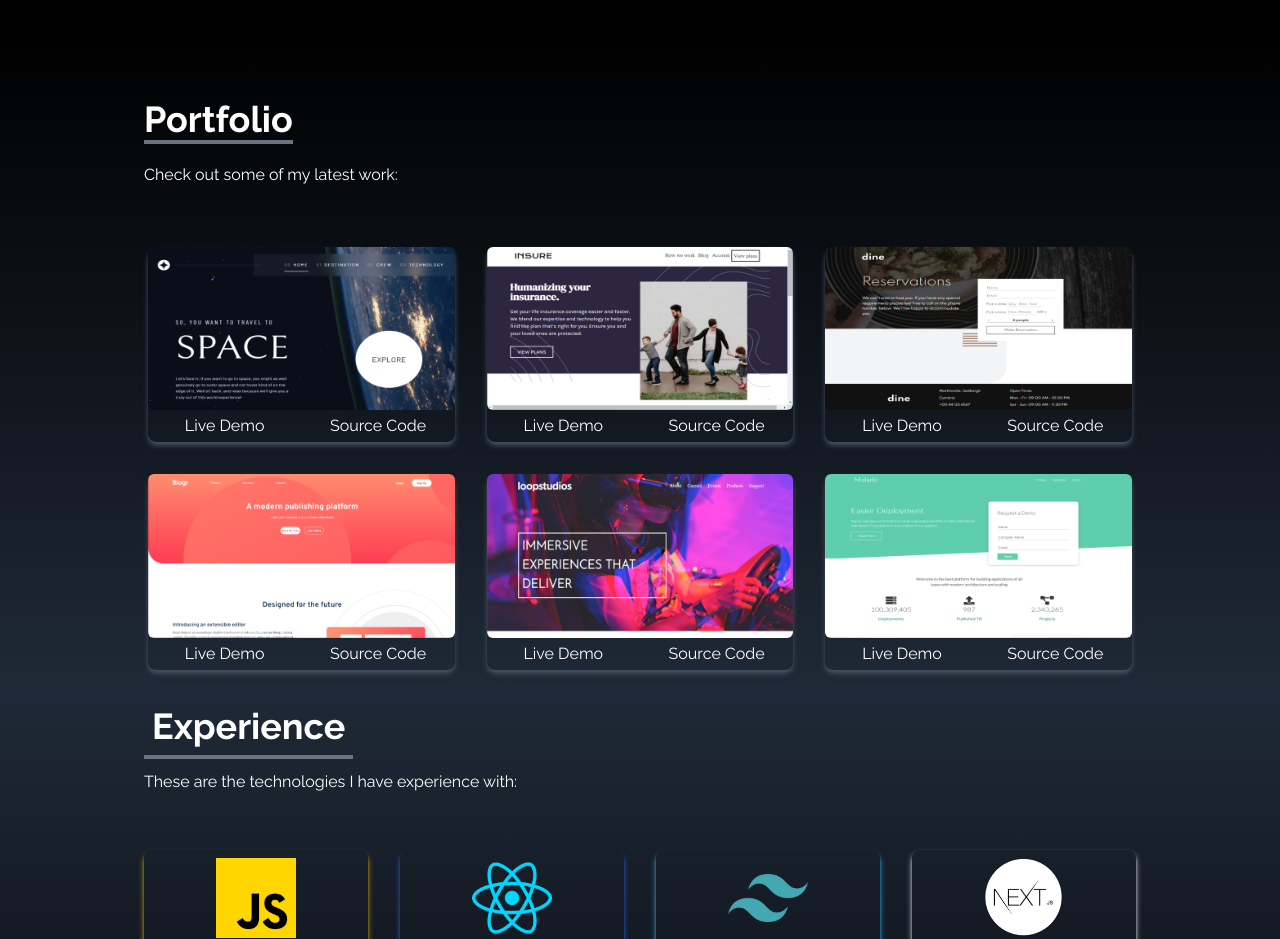
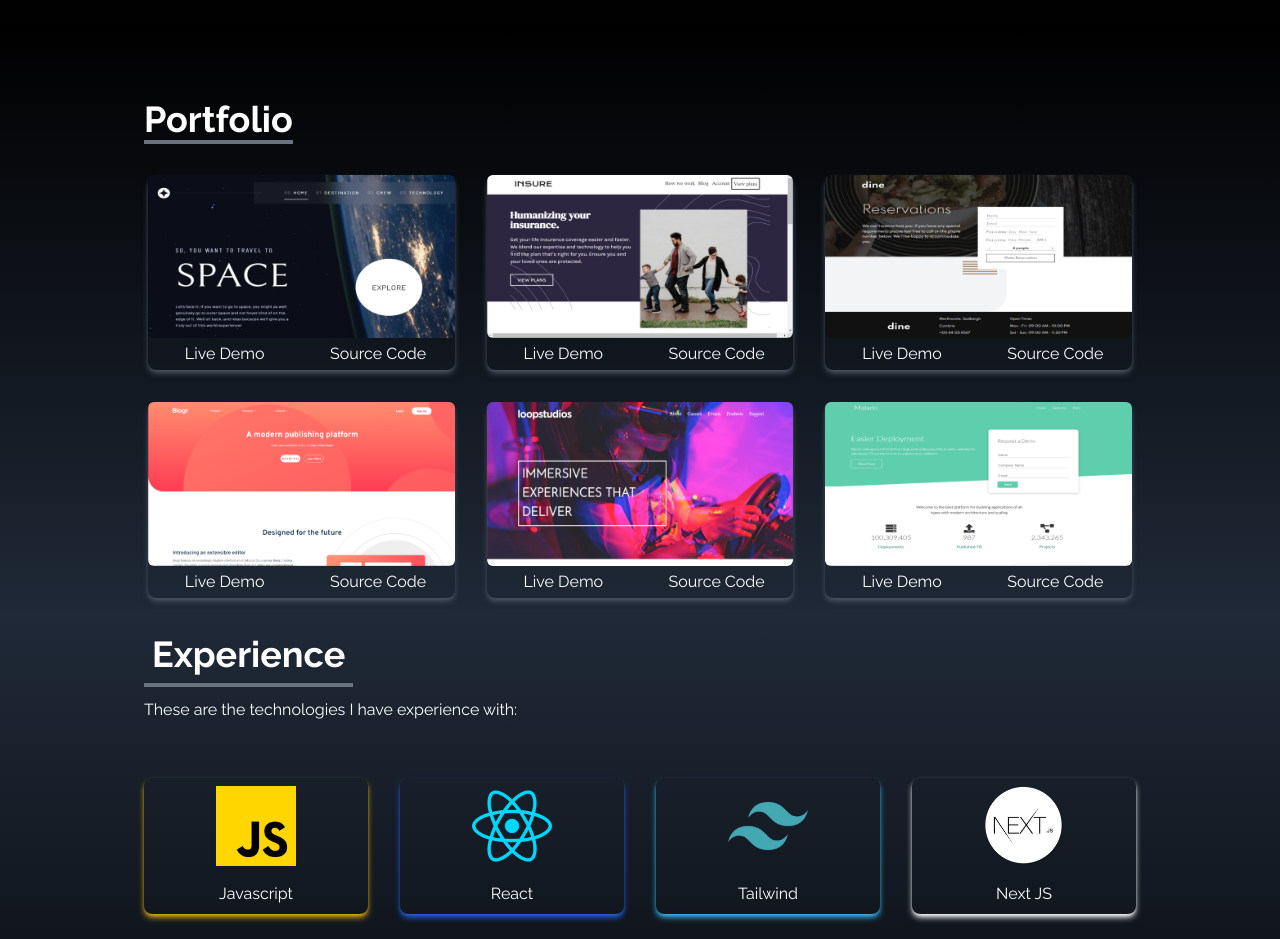
Before and after one commit to ThomasAurelius/portfolio-react-2022, a React (Create React App) app: page / in a window 1280 px wide. Shown: the part 1340-2279 px from the top of the page. Built offline with nearby package versions, Linux system fonts and the light colour scheme; the HTML template or start-up script is replaced by a standard one.

Commit message:
remove p

```diff
--- a/src/components/Portfolio.js
+++ b/src/components/Portfolio.js
@@ -60,7 +60,7 @@ export default function Portfolio() {
       <div className='max-w-screen-lg p-4 pt-10 mx-auto flex flex-col justify-center w-full h-full'>
          <div className='pb-8'>
             <p className='text-4xl font-bold inline border-b-4 border-gray-500 '>Portfolio</p>
-            <p className='py-6'>Check out some of my latest work:</p>
+
          </div>
          <div className='grid sm:grid-cols-2 md:grid-cols-3 gap-8 px-12 sm:px-0 m-1' >
 
```
